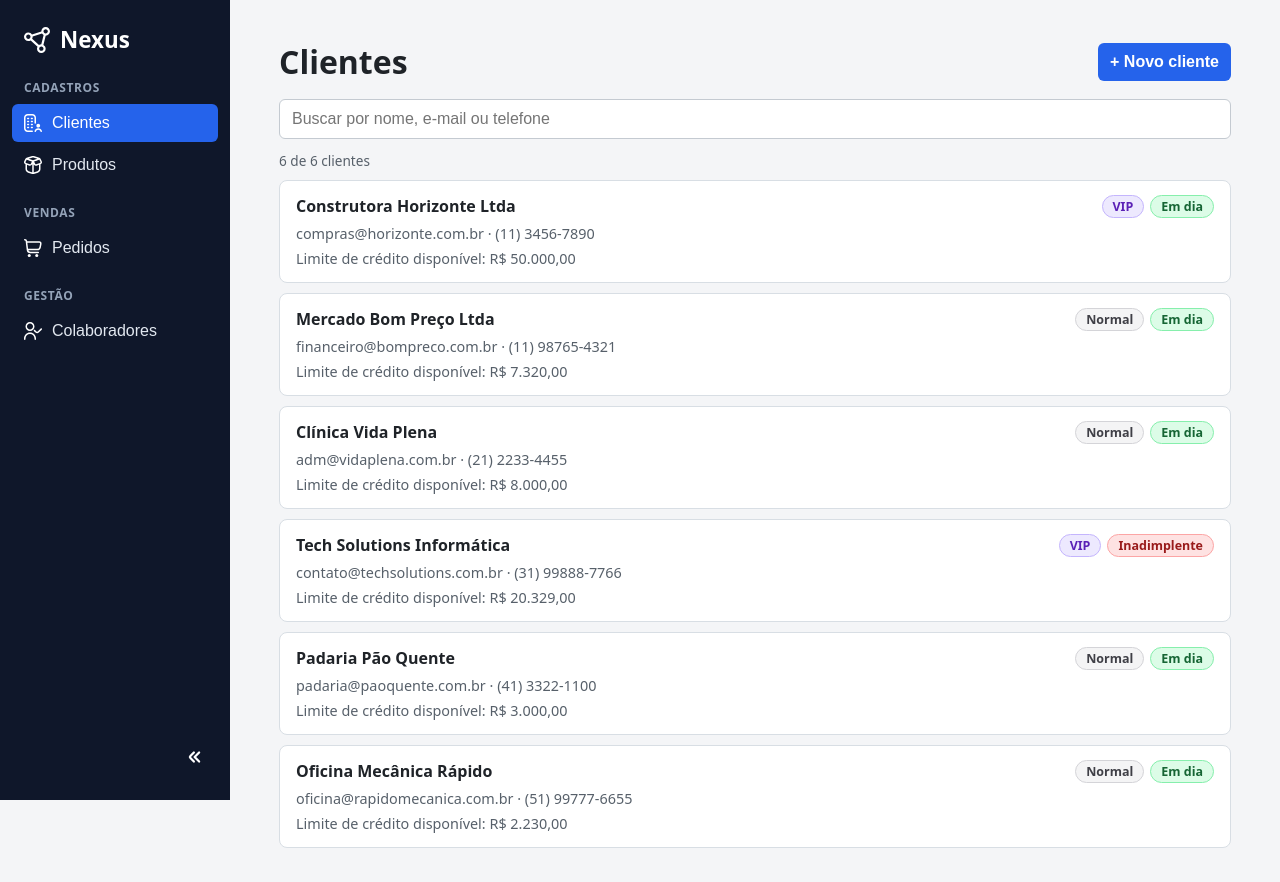
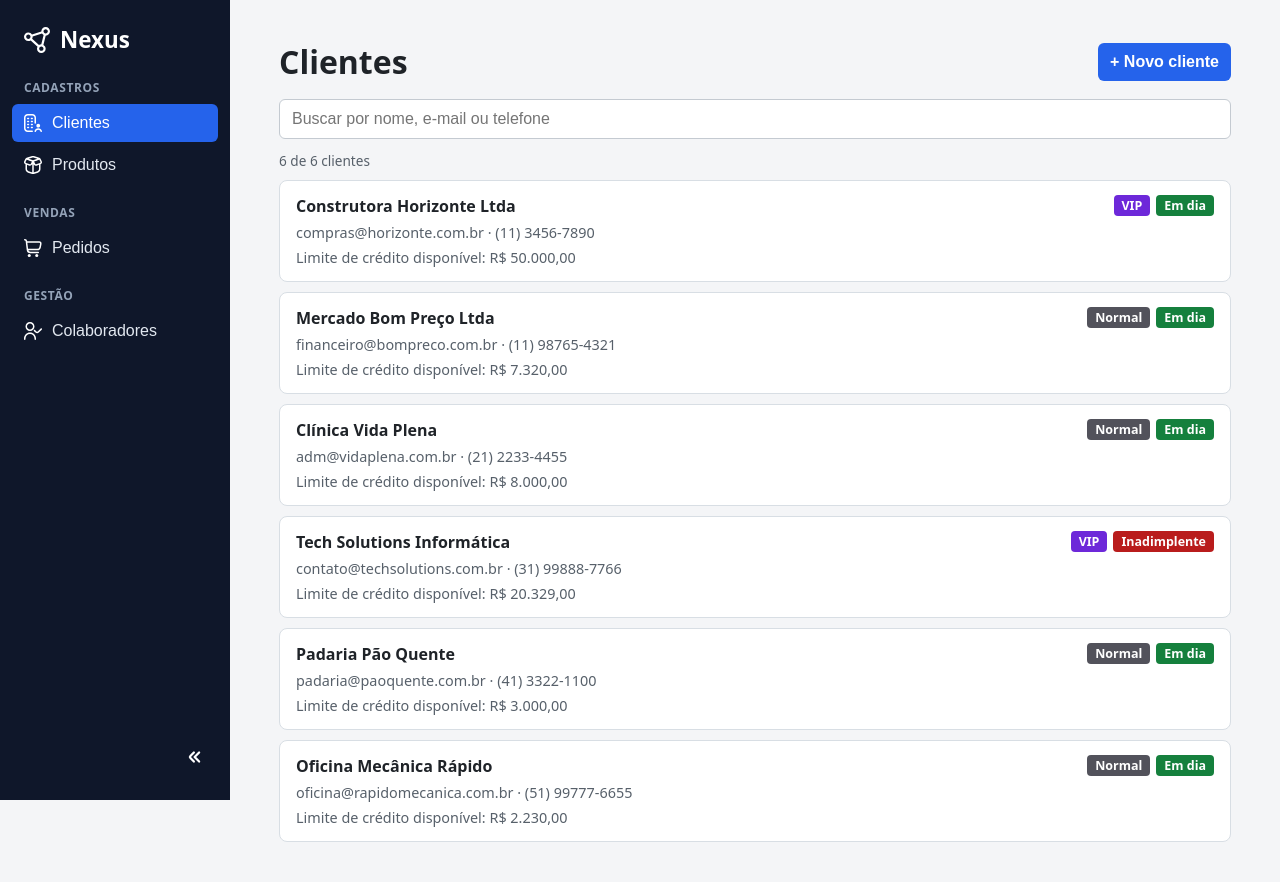
Before and after one commit to GabrielCardossso/nexus-academic-frontend, a React (Vite) app: page / in a window 1280 px wide. Shown: the top 882 px of the page. Built offline with nearby package versions, Linux system fonts and the light colour scheme; no server answers.

Commit message:
Visual: selos e avisos em cores sólidas, sem fundos claros nos cards

```diff
--- a/src/App.css
+++ b/src/App.css
@@ -316,7 +316,7 @@ button:disabled {
   flex-direction: column;
   gap: 4px;
   padding: 10px 12px;
-  background: #f6f8fa;
+  background: #fff;
   border: 1px solid #d8dee4;
   border-radius: 6px;
   font-size: 0.9rem;
@@ -348,38 +348,44 @@ button.rejeitar:hover:not(:disabled) {
   margin: 2px 0 4px;
 }
 
+/* Cores sólidas com texto branco (nada de fundo claro/transparente). */
 .selo {
   display: inline-block;
-  padding: 2px 10px;
+  padding: 2px 8px;
   font-size: 0.78rem !important;
   font-weight: 600;
-  border-radius: 999px;
-  border: 1px solid transparent;
+  color: #fff !important;
+  background: #52525b;
+  border-radius: 4px;
 }
 
-.selo.pendente {
-  color: #92400e !important;
-  background: #fef3c7;
-  border-color: #fcd34d;
+.selo.pendente,
+.selo.indisponivel {
+  background: #b45309;
 }
 
 .selo.concluido,
-.selo.pago {
-  color: #166534 !important;
-  background: #dcfce7;
-  border-color: #86efac;
+.selo.pago,
+.selo.em-dia,
+.selo.disponivel,
+.selo.aprovada {
+  background: #15803d;
 }
 
-.selo.devolvido {
-  color: #3f3f46 !important;
-  background: #e4e4e7;
-  border-color: #a1a1aa;
+.selo.devolvido,
+.selo.neutro,
+.selo.desativado {
+  background: #52525b;
 }
 
-.selo.vencido {
-  color: #991b1b !important;
-  background: #fee2e2;
-  border-color: #fca5a5;
+.selo.vencido,
+.selo.inadimplente,
+.selo.rejeitada {
+  background: #b91c1c;
+}
+
+.selo.vip {
+  background: #6d28d9;
 }
 
 button.confirmar {
@@ -553,18 +559,13 @@ button.secundario:hover:not(:disabled) {
 
 .aviso {
   margin: 0;
-  padding: 6px 10px;
-  font-size: 0.85rem;
-  color: #92400e;
-  background: #fffbeb;
-  border: 1px solid #fde68a;
-  border-radius: 6px;
+  font-size: 0.88rem;
+  font-weight: 600;
+  color: #b45309;
 }
 
 .aviso.erro {
-  color: #991b1b;
-  background: #fef2f2;
-  border-color: #fecaca;
+  color: #b91c1c;
 }
 
 .item-rodape {
@@ -600,11 +601,9 @@ button.link:hover:not(:disabled) {
   grid-template-columns: max-content 1fr max-content 1fr;
   gap: 6px 14px;
   margin: 4px 0 0;
-  padding: 12px;
+  padding: 12px 0 0;
   font-size: 0.88rem;
-  background: #f6f8fa;
-  border: 1px solid #d8dee4;
-  border-radius: 6px;
+  border-top: 1px solid #d8dee4;
 }
 
 .detalhes dt {
@@ -629,39 +628,6 @@ button.link:hover:not(:disabled) {
   .detalhes .largo {
     grid-column: 2;
   }
-}
-
-/* Selos de categoria, situação e status do produto */
-.selo.vip {
-  color: #5b21b6 !important;
-  background: #ede9fe;
-  border-color: #c4b5fd;
-}
-
-.selo.neutro,
-.selo.desativado {
-  color: #3f3f46 !important;
-  background: #f4f4f5;
-  border-color: #d4d4d8;
-}
-
-.selo.em-dia,
-.selo.disponivel {
-  color: #166534 !important;
-  background: #dcfce7;
-  border-color: #86efac;
-}
-
-.selo.inadimplente {
-  color: #991b1b !important;
-  background: #fee2e2;
-  border-color: #fca5a5;
-}
-
-.selo.indisponivel {
-  color: #92400e !important;
-  background: #fef3c7;
-  border-color: #fcd34d;
 }
 
 /* ---------- Formulário dentro do popup ---------- */
@@ -691,7 +657,7 @@ button.modal-fechar {
 
 button.modal-fechar:hover:not(:disabled) {
   color: #1f2328;
-  background: #f1f3f5;
+  background: transparent;
 }
 
 .form {
@@ -756,7 +722,7 @@ button.modal-fechar:hover:not(:disabled) {
   gap: 10px;
   padding: 8px 10px;
   font-size: 0.9rem;
-  background: #f6f8fa;
+  background: #fff;
   border: 1px solid #d8dee4;
   border-radius: 6px;
 }
@@ -778,7 +744,8 @@ button.remover {
 }
 
 button.remover:hover:not(:disabled) {
-  background: #fee2e2;
+  color: #7f1d1d;
+  background: transparent;
 }
 
 .seletor {
@@ -786,9 +753,9 @@ button.remover:hover:not(:disabled) {
   flex-direction: column;
   gap: 8px;
   padding: 10px;
-  border: 1px solid #93c5fd;
+  border: 1px solid #2563eb;
   border-radius: 6px;
-  background: #eff6ff;
+  background: #fff;
 }
 
 .seletor-lista {
@@ -817,7 +784,8 @@ button.remover:hover:not(:disabled) {
 }
 
 .seletor-lista button:hover:not(:disabled) {
-  background: #dbeafe;
+  background: #fff;
+  border-color: #2563eb;
 }
 
 .seletor-lista small {
@@ -841,21 +809,18 @@ button.adicionar {
   max-width: min(420px, calc(100vw - 32px));
   padding: 12px 12px 12px 16px;
   font-size: 0.92rem;
+  font-weight: 500;
+  color: #fff;
   border-radius: 8px;
-  border: 1px solid;
-  box-shadow: 0 10px 30px rgba(15, 23, 42, 0.18);
+  box-shadow: 0 10px 30px rgba(15, 23, 42, 0.25);
 }
 
 .aviso-flutuante.sucesso {
-  color: #14532d;
-  background: #f0fdf4;
-  border-color: #86efac;
+  background: #15803d;
 }
 
 .aviso-flutuante.erro {
-  color: #7f1d1d;
-  background: #fef2f2;
-  border-color: #fca5a5;
+  background: #b91c1c;
 }
 
 .aviso-flutuante button {
@@ -867,7 +832,8 @@ button.adicionar {
 }
 
 .aviso-flutuante button:hover:not(:disabled) {
-  background: rgba(0, 0, 0, 0.06);
+  background: transparent;
+  opacity: 0.8;
 }
 
 @media (max-width: 760px) {
```
